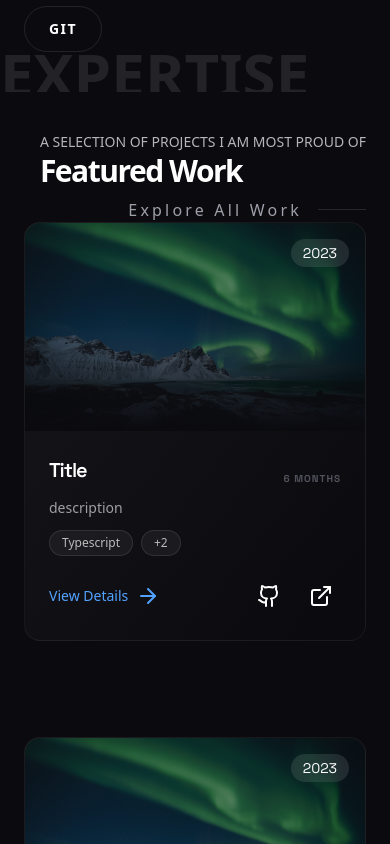
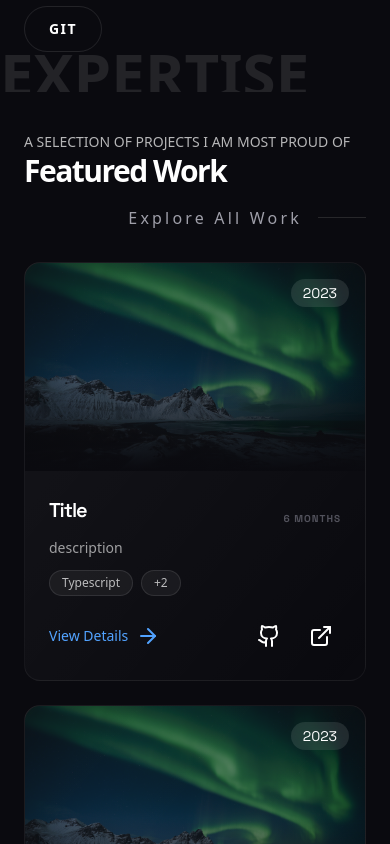
Before and after one commit to ChristinaSarogl/personal-website, a React (Vite) app: page / in a window 390 px wide. Shown: the part 1400-2244 px from the top of the page. Built offline with nearby package versions, Linux system fonts and the light colour scheme.

Commit message:
Fixed mobile and tablet UI

```diff
--- a/src/components/FeaturedWork/FeaturedWork.tsx
+++ b/src/components/FeaturedWork/FeaturedWork.tsx
@@ -13,21 +13,21 @@ export default function FeaturedWork() {
             <h2 className='featured-title'>Featured Work</h2>
           </div>
 
-          <Link className='featured-projects group' to='/projects' aria-label='Explore all work'>
+          <Link className='featured-projects-link group' to='/projects' aria-label='Explore all work'>
             Explore All Work
             <div className='link-line'></div>
           </Link>
         </div>
 
-        <div className='projects-container'>
-          <div className={`transition-all duration-1000 ${1 % 2 === 1 ? 'md:translate-y-16' : ''}`}>
+        <div className='featured-projects-container'>
+          <div className={`transition-all duration-1000 ${1 % 2 === 0 ? 'translate-y-0 md:translate-y-8' : ''}`}>
             <ProjectCard index={1} />
           </div>
 
-          <div className={`transition-all duration-1000 ${2 % 2 === 1 ? 'md:translate-y-16' : ''}`}>
+          <div className={`transition-all duration-1000 ${2 % 2 === 0 ? 'translate-y-0 md:translate-y-8' : ''}`}>
             <ProjectCard index={2} />
           </div>
-          <div className={`transition-all duration-1000 ${3 % 2 === 1 ? 'md:translate-y-16' : ''}`}>
+          <div className={`transition-all duration-1000 ${3 % 2 === 0 ? 'translate-y-0 md:translate-y-8' : ''}`}>
             <ProjectCard index={3} />
           </div>
         </div>
--- a/src/components/FeaturedWork/featuredWork.css
+++ b/src/components/FeaturedWork/featuredWork.css
@@ -5,7 +5,7 @@
   @apply py-10 px-6 md:px-12 lg:px-40 overflow-hidden;
 
   .featured-title-container {
-    @apply flex flex-col md:flex-row justify-between items-end;
+    @apply flex flex-col gap-2 mb-8;
 
     .title-container {
       .sub-title {
@@ -17,13 +17,14 @@
       }
     }
 
-    .featured-projects {
-      @apply flex items-center gap-4 tracking-[0.2em] text-zinc-400 hover:text-white transition-colors;
+    .featured-projects-link {
+      @apply flex items-center gap-4 tracking-[0.2em] justify-end
+        text-zinc-400 hover:text-white transition-colors;
     }
   }
 
-  .projects-container {
-    @apply grid grid-cols-1 md:grid-cols-2 lg:grid-cols-3 gap-x-12 gap-y-24;
+  .featured-projects-container {
+    @apply grid grid-cols-1 md:grid-cols-2 lg:grid-cols-3 gap-x-8 gap-y-6 md:gap-y-8;
   }
 
 }
--- a/src/components/common/ProjectCard/ProjectCard.tsx
+++ b/src/components/common/ProjectCard/ProjectCard.tsx
@@ -20,11 +20,13 @@ export default function ProjectCard({ index }: { index: number }) {
           },
           visible: {
             y: 0,
-            opacity: 1.2,
+            opacity: 1,
             transition: {
-              duration: 1,
-              ease: [0.22, 1, 0.36, 1],
-              delay: index * 0.2,
+              type: "spring",
+              stiffness: 90,
+              damping: 18,
+              mass: 0.8,
+              delay: index * 0.15,
             },
           },
         }}
@@ -60,7 +62,7 @@ export default function ProjectCard({ index }: { index: number }) {
             </Link>
 
             <div className='project-link-icons'>
-              <Link className='project-link-icon'to={`/projects/${index}`} aria-label={`View project ${index} on GitHub`}>
+              <Link className='project-link-icon' to={`/projects/${index}`} aria-label={`View project ${index} on GitHub`}>
                 <Github />
               </Link>
 
```
